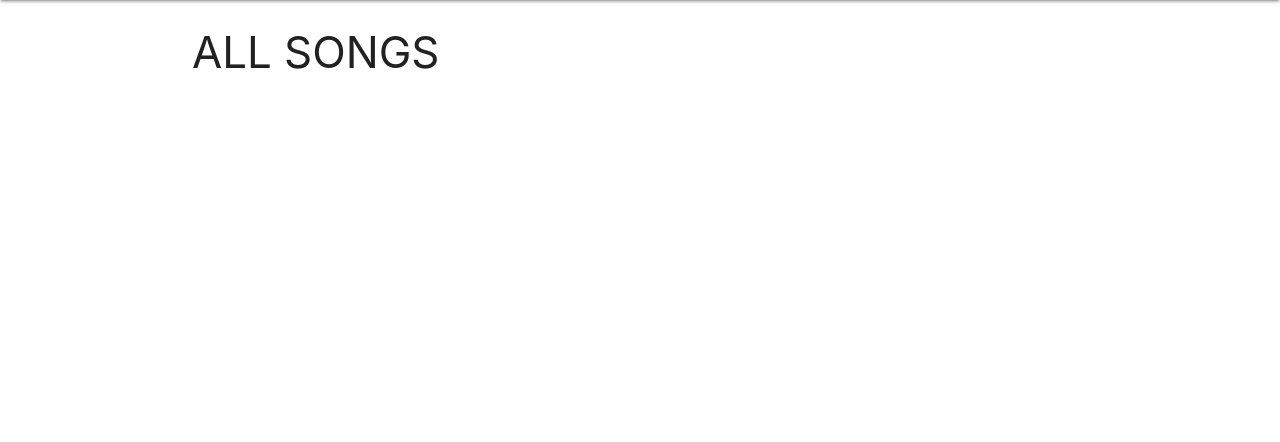
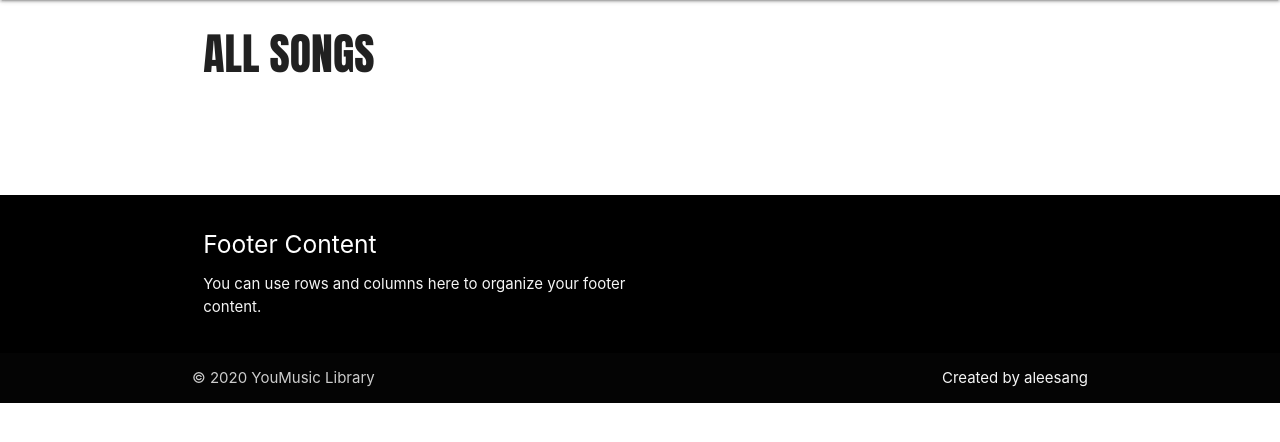
Before and after one commit to aleesang/milestone-project-three, a Flask app: page /get_songs in a window 1280 px wide. Shown: the part 64-506 px from the top of the page. Run offline with Flask 2, Linux system fonts and the light colour scheme; data that the repository does not hold is empty; some libraries are stand-ins or nearby versions.

Commit message:
added footer, fixed div row closing tags on all html pages, amended css

```diff
--- a/static/style.css
+++ b/static/style.css
@@ -1,6 +1,15 @@
+
+@import url("https://fonts.googleapis.com/css?family=Anton:300,400,500,600,700");
+
 
 .h-style {
     text-transform: uppercase;
+    font-family: Anton, sans-serif;
+}
+
+.card {
+    width: 60%;
+    float: left;
 }
 
 .card-title {
@@ -96,3 +105,10 @@
   transition: opacity 1s ease-in-out;
   opacity: 0.5;
 }
+
+/* Footer */
+.page-footer {
+    background-color: black;
+    margin-top: 100px;
+    position: relative;
+}
--- a/templates/allsongs.html
+++ b/templates/allsongs.html
@@ -1,13 +1,14 @@
-{% extends 'base.html'%} {% block content %}
+{% extends 'base.html' %} {% block content %}
 
+<div class=row>
 <div class="col s12">
     <h3 class="h-style">All Songs</h3>
 </div>
+</div>
 
 {% for song in songs %}
-
     <div class="row">
-      <div class="col s3">
+      <div class="col m3">
       <div class="card">
         <div class="card-image">
           <img src="{{song.song_image}}" alt="URL Image">
@@ -15,12 +16,12 @@
         </div>
             <ul>
                 <li>
-                    <span>
+                    <span class="truncate">
                         <i class="material-icons prefix">album</i> <strong>Song Name:</strong> {{song.song_name}}
                     </span>
                 </li>
                 <li>
-                    <span>
+                    <span class="truncate">
                         <i class="material-icons prefix">account_circle</i> <strong>Artist Name:</strong> {{song.artist_name}}
                     </span>
                 </li>
@@ -30,10 +31,9 @@
                     </span>
                 </li>
             </ul>
-
       </div>
     </div>
-
+ </div>
 {% endfor %}
 
 {% endblock %}
--- a/templates/base.html
+++ b/templates/base.html
@@ -1,7 +1,11 @@
 <!DOCTYPE html>
 <html>
+<head>
+<!-- SITE BUILT BY AFANO LEE SANG (C) -->
+    <meta charset="UTF-8">
+    <meta name="viewport" content="width=device-width, initial-scale=1, shrink-to-fit=no">
+    <meta http-equiv="X-UA-Compatible" content="ie=edge">
 
-<head>
     <link href="https://fonts.googleapis.com/icon?family=Material+Icons" rel="stylesheet">
     <link rel="stylesheet" href="https://cdnjs.cloudflare.com/ajax/libs/materialize/1.0.0/css/materialize.min.css">
     <link rel="stylesheet" href="{{url_for('static', filename='style.css')}}" type="text/css" />
@@ -33,9 +37,26 @@
 
  <! -- content -- >
     <div class="container">
-        {% block content %} {% endblock %}
+        {% block content %}{% endblock %}
     </div>
 
+         <! -- footer -- >
+        <footer class="page-footer">
+          <div class="container">
+            <div class="row">
+              <div class="col l6 s12">
+                <h5 class="white-text">Footer Content</h5>
+                <p class="grey-text text-lighten-4">You can use rows and columns here to organize your footer content.</p>
+              </div>
+            </div>
+          </div>
+          <div class="footer-copyright">
+            <div class="container">
+            © 2020 YouMusic Library
+            <a class="grey-text text-lighten-4 right" href="http://github.com/aleesang" target="_blank">Created by aleesang</a>
+            </div>
+          </div>
+        </footer>
     <script src="https://cdnjs.cloudflare.com/ajax/libs/jquery/3.5.1/jquery.min.js" integrity="sha256-9/aliU8dGd2tb6OSsuzixeV4y/faTqgFtohetphbbj0=" crossorigin="anonymous"></script>
     <script src="https://cdnjs.cloudflare.com/ajax/libs/materialize/1.0.0/js/materialize.min.js"></script>
     <script type="text/javascript">
--- a/templates/chill.html
+++ b/templates/chill.html
@@ -42,7 +42,7 @@
 
       </div>
     </div>
-
+ </div>
 {% endfor %}
 
 {% endblock %}
--- a/templates/country.html
+++ b/templates/country.html
@@ -1,7 +1,9 @@
 {% extends 'base.html'%} {% block content %}
 
+<div class=row>
 <div class="col s12">
     <h3 class="h-style">Country</h3>
+</div>
 </div>
 
 {% for song in songs %}
@@ -42,7 +44,7 @@
 
       </div>
     </div>
-
+ </div>
 {% endfor %}
 
 {% endblock %}
--- a/templates/folk.html
+++ b/templates/folk.html
@@ -1,7 +1,9 @@
 {% extends 'base.html'%} {% block content %}
 
+<div class=row>
 <div class="col s12">
     <h3 class="h-style">Folk</h3>
+</div>
 </div>
 
 {% for song in songs %}
@@ -42,6 +44,7 @@
 
       </div>
     </div>
+    </div>
 
 {% endfor %}
 
--- a/templates/home.html
+++ b/templates/home.html
@@ -1,4 +1,4 @@
-{% extends 'base.html'%} {% block content %}
+{% extends 'base.html' %} {% block content %}
 
   <div class="container">
     <h1 class="h-style">Music Library For You</h1>
--- a/templates/other.html
+++ b/templates/other.html
@@ -1,7 +1,9 @@
 {% extends 'base.html'%} {% block content %}
 
+<div class=row>
 <div class="col s12">
     <h3 class="h-style">Other</h3>
+</div>
 </div>
 
 {% for song in songs %}
@@ -42,6 +44,7 @@
 
       </div>
     </div>
+ </div>
 
 {% endfor %}
 
--- a/templates/pop.html
+++ b/templates/pop.html
@@ -1,7 +1,9 @@
 {% extends 'base.html'%} {% block content %}
 
+<div class=row>
 <div class="col s12">
     <h3 class="h-style">Pop</h3>
+</div>
 </div>
 
 {% for song in songs %}
@@ -42,6 +44,7 @@
 
       </div>
     </div>
+ </div>
 
 {% endfor %}
 
--- a/templates/reggae.html
+++ b/templates/reggae.html
@@ -1,7 +1,9 @@
 {% extends 'base.html'%} {% block content %}
 
+<div class=row>
 <div class="col s12">
     <h3 class="h-style">Reggae</h3>
+</div>
 </div>
 
 {% for song in songs %}
@@ -42,6 +44,7 @@
 
       </div>
     </div>
+ </div>
 
 {% endfor %}
 
--- a/templates/rock.html
+++ b/templates/rock.html
@@ -1,7 +1,9 @@
 {% extends 'base.html'%} {% block content %}
 
+<div class=row>
 <div class="col s12">
     <h3 class="h-style">Rock</h3>
+</div>
 </div>
 
 {% for song in songs %}
@@ -42,6 +44,7 @@
 
       </div>
     </div>
+ </div>
 
 {% endfor %}
 
--- a/templates/showsong.html
+++ b/templates/showsong.html
@@ -1,7 +1,6 @@
 {% extends 'base.html' %} {% block content %}
 
 <h3 class="h-style">{{song.genre_name}}</h3>
-
 
     <div class="row">
       <div class="col s3">
@@ -39,4 +38,5 @@
 
       </div>
     </div>
+</div>
 {% endblock %}
--- a/templates/urban.html
+++ b/templates/urban.html
@@ -1,7 +1,9 @@
 {% extends 'base.html'%} {% block content %}
 
+<div class=row>
 <div class="col s12">
     <h3 class="h-style">Urban</h3>
+</div>
 </div>
 
 {% for song in songs %}
@@ -42,6 +44,7 @@
 
       </div>
     </div>
+ </div>
 
 {% endfor %}
 
```
Also changed, not shown: templates/addsong.html (+6 -4 lines), templates/allgenres.html (deleted, +0 -29 lines).
